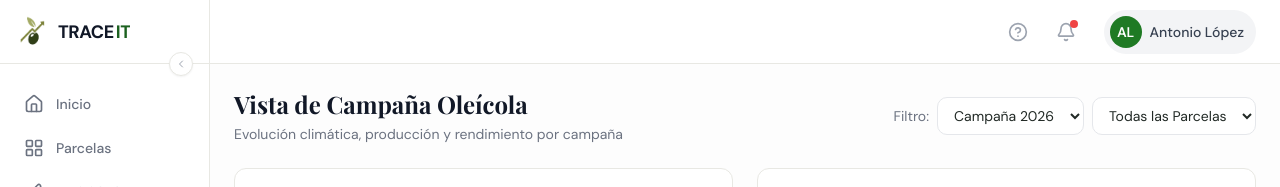
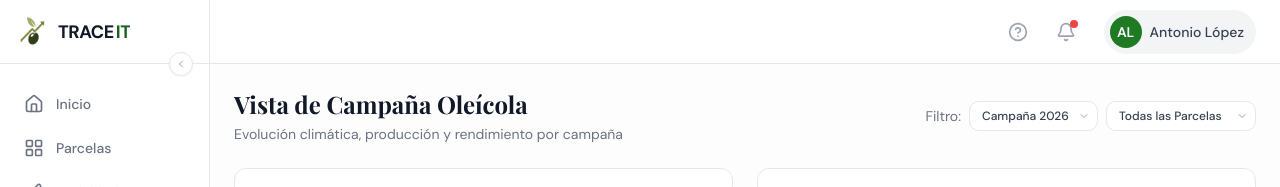
Before and after one commit to traceitagency/mpv_v1, a Next.js app: page /campanas in a window 1280 px wide. Shown: the top 187 px of the page. Built offline with nearby package versions, Linux system fonts and the light colour scheme.

Commit message:
Update Select v1

```diff
--- a/src/app/(dashboard)/campanas/page.tsx
+++ b/src/app/(dashboard)/campanas/page.tsx
@@ -1,9 +1,10 @@
 "use client"
 
 import { useState } from "react"
+import { ChevronDown } from "lucide-react"
 import { Card, CardHeader, CardTitle, CardContent } from "@/components/ui/card"
 import { GaugeChart } from "@/components/charts/gauge-chart"
-import { ndviData, insumosAplicados, campanas } from "@/lib/mock-data"
+import { ndviData, insumosAplicados, campanas, parcelas } from "@/lib/mock-data"
 import {
   AreaChart, Area, XAxis, YAxis, CartesianGrid, Tooltip, ResponsiveContainer,
   BarChart, Bar, Legend,
@@ -31,19 +32,28 @@ export default function CampanasPage() {
         <div className="flex flex-wrap items-center gap-2">
           <div className="flex items-center gap-2">
             <span className="hidden sm:block text-sm text-gray-500">Filtro:</span>
+            <div className="relative">
               <select
                 value={selectedCampana}
                 onChange={(e) => setSelectedCampana(e.target.value)}
-              className="rounded-lg border border-gray-200 bg-white px-2 py-1.5 text-xs sm:px-3 sm:py-2 sm:text-sm focus:outline-none focus:ring-2 focus:ring-trace-500/20"
+                className="appearance-none rounded-lg border border-gray-200 bg-white pl-3 pr-7 py-1.5 text-xs text-gray-700 font-medium focus:outline-none focus:ring-2 focus:ring-trace-500/20 cursor-pointer"
               >
                 {campanas.map((c) => (
                   <option key={c.id} value={c.id}>{c.nombre}</option>
                 ))}
               </select>
+              <ChevronDown size={12} className="pointer-events-none absolute right-2 top-1/2 -translate-y-1/2 text-gray-400" />
             </div>
-          <select className="rounded-lg border border-gray-200 bg-white px-2 py-1.5 text-xs sm:px-3 sm:py-2 sm:text-sm focus:outline-none focus:ring-2 focus:ring-trace-500/20">
-            <option>Todas las Parcelas</option>
+          </div>
+          <div className="relative max-w-[150px]">
+            <select className="w-full appearance-none rounded-lg border border-gray-200 bg-white pl-3 pr-7 py-1.5 text-xs text-gray-700 font-medium focus:outline-none focus:ring-2 focus:ring-trace-500/20 cursor-pointer">
+              <option value="">Todas las Parcelas</option>
+              {parcelas.map((p) => (
+                <option key={p.id} value={p.id}>{p.nombre}</option>
+              ))}
             </select>
+            <ChevronDown size={12} className="pointer-events-none absolute right-2 top-1/2 -translate-y-1/2 text-gray-400" />
+          </div>
         </div>
       </div>
 
--- a/src/app/(dashboard)/lotes/page.tsx
+++ b/src/app/(dashboard)/lotes/page.tsx
@@ -2,9 +2,9 @@
 
 import { useState } from "react"
 import { Button } from "@/components/ui/button"
-import { lotes, campanas } from "@/lib/mock-data"
+import { lotes, campanas, parcelas } from "@/lib/mock-data"
 import { formatDate, formatNumber } from "@/lib/utils"
-import { CheckCircle2, Package, QrCode, Download } from "lucide-react"
+import { CheckCircle2, Package, QrCode, Download, ChevronDown } from "lucide-react"
 import { BarChart, Bar, XAxis, Tooltip, ResponsiveContainer, Cell, LabelList } from "recharts"
 
 export default function LotesPage() {
@@ -35,14 +35,23 @@ export default function LotesPage() {
           </p>
         </div>
         <div className="flex flex-wrap items-center gap-2">
-          <select className="rounded-lg border border-gray-200 bg-white px-2 py-1.5 text-xs sm:px-3 sm:py-2 sm:text-sm">
-            {campanas.map((c) => (
-              <option key={c.id} value={c.id}>{c.nombre}</option>
-            ))}
-          </select>
-          <select className="rounded-lg border border-gray-200 bg-white px-2 py-1.5 text-xs sm:px-3 sm:py-2 sm:text-sm">
-            <option>Todas las Parcelas</option>
-          </select>
+          <div className="relative">
+            <select className="appearance-none rounded-lg border border-gray-200 bg-white pl-3 pr-7 py-1.5 text-xs text-gray-700 font-medium focus:outline-none focus:ring-2 focus:ring-trace-300 cursor-pointer">
+              {campanas.map((c) => (
+                <option key={c.id} value={c.id}>{c.nombre}</option>
+              ))}
+            </select>
+            <ChevronDown size={12} className="pointer-events-none absolute right-2 top-1/2 -translate-y-1/2 text-gray-400" />
+          </div>
+          <div className="relative max-w-[150px]">
+            <select className="w-full appearance-none rounded-lg border border-gray-200 bg-white pl-3 pr-7 py-1.5 text-xs text-gray-700 font-medium focus:outline-none focus:ring-2 focus:ring-trace-300 cursor-pointer">
+              <option value="">Todas las Parcelas</option>
+              {parcelas.map((p) => (
+                <option key={p.id} value={p.id}>{p.nombre}</option>
+              ))}
+            </select>
+            <ChevronDown size={12} className="pointer-events-none absolute right-2 top-1/2 -translate-y-1/2 text-gray-400" />
+          </div>
         </div>
       </div>
 
```
Lines whose indentation alone changed are shown as unchanged.
